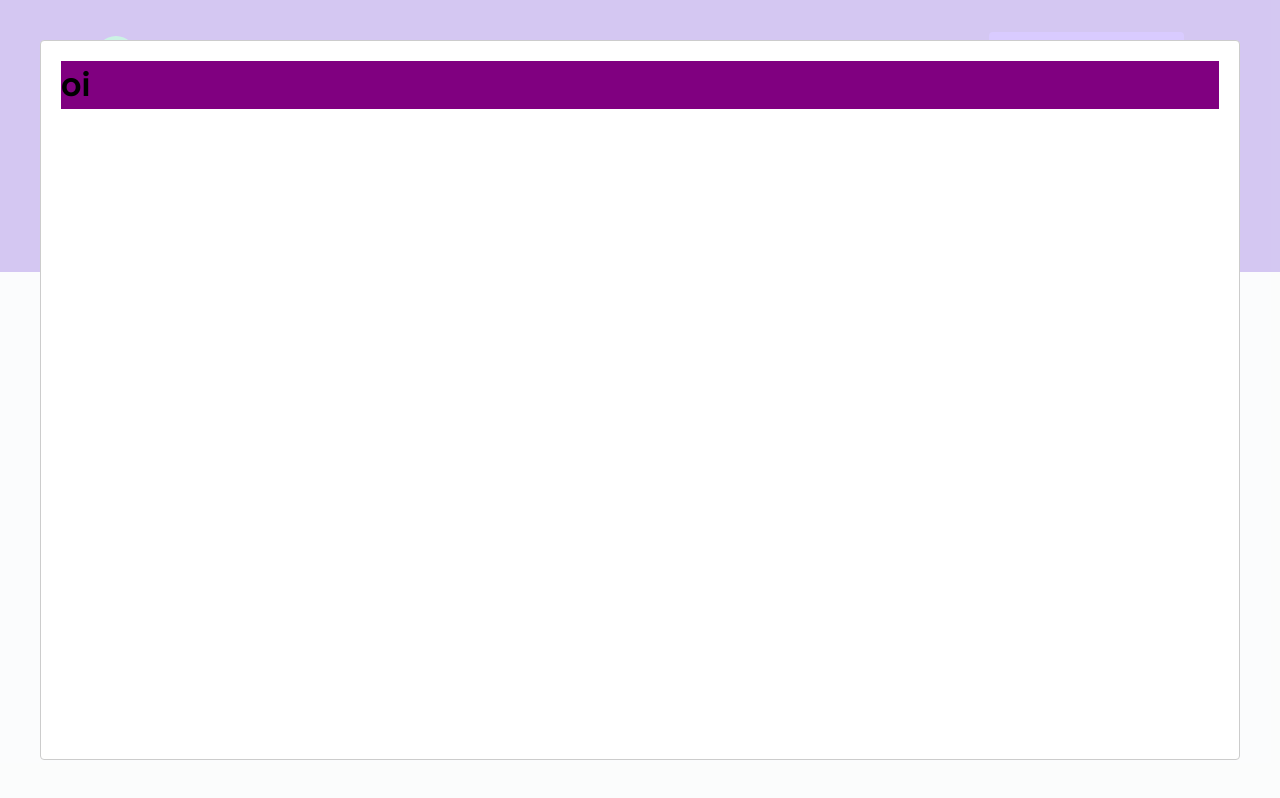
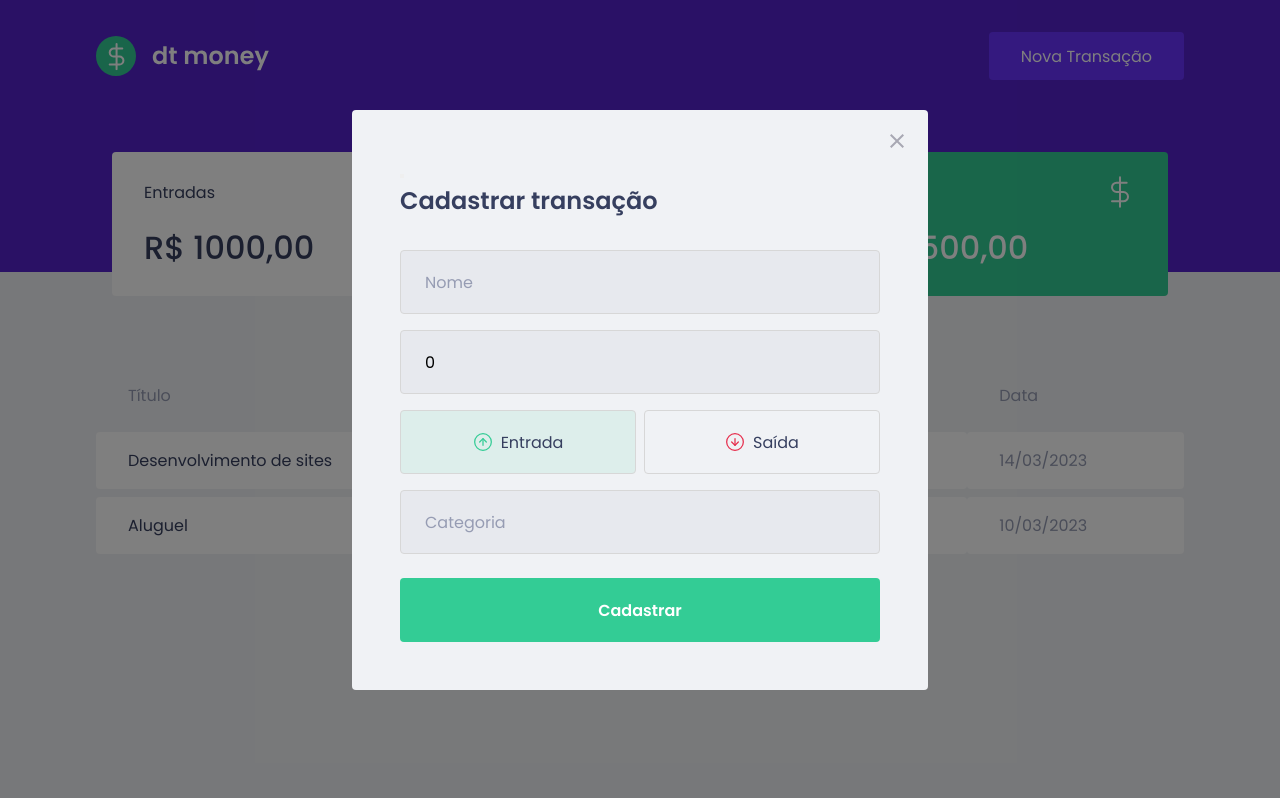
Before and after one commit to gustavospriebe/ignite-study, a React (Vite) app in the folder react/dt-money/: page / in a window 1280 px wide. Both pictures are taken after a click on the button "Nova Transação". Built offline with nearby package versions, Linux system fonts and the light colour scheme; no server answers; what miragejs would draw is missing.

Commit message:
api connection

```diff
--- a/react/dt-money/package.json
+++ b/react/dt-money/package.json
@@ -11,6 +11,7 @@
   "dependencies": {
     "axios": "^1.3.4",
     "miragejs": "^0.1.47",
+    "polished": "^4.2.2",
     "react": "^18.2.0",
     "react-dom": "^18.2.0",
     "react-modal": "^3.16.1",
--- a/react/dt-money/src/NewTransactionModal/index.tsx
+++ b/react/dt-money/src/NewTransactionModal/index.tsx
@@ -1,5 +1,11 @@
+import { useState, FormEvent } from "react";
+import { api } from "../sevices/api";
 import Modal from "react-modal";
-import { Container } from "./styles";
+import { Container, TransactionTypeContainer, TypeButton } from "./styles";
+import closeImg from "../assets/fechar.svg";
+import incomeImg from "../assets/entradas.svg";
+import outcomeImg from "../assets/saidas.svg";
+
 Modal.setAppElement("#root");
 
 interface NewTransactionModalProps {
@@ -11,10 +17,81 @@ export function NewTransactionModal({
     isOpen,
     onRequestClose,
 }: NewTransactionModalProps) {
+    const [title, setTitle] = useState("");
+    const [amount, setAmount] = useState(0);
+    const [category, setCategory] = useState("");
+    const [type, setType] = useState("deposit");
+
+    function handleNewTransaction(e: FormEvent) {
+        e.preventDefault();
+
+        const data = {
+            title,
+            amount,
+            category,
+            type,
+        };
+
+        api.post("/transactions", data);
+    }
+
     return (
-        <Modal isOpen={isOpen} onRequestClose={onRequestClose}>
-            <Container>
-                <h1>oi</h1>
+        <Modal
+            isOpen={isOpen}
+            onRequestClose={onRequestClose}
+            overlayClassName="react-modal-overlay"
+            className="react-modal-content"
+        >
+            <button>
+                <img
+                    src={closeImg}
+                    alt="Fechar modal"
+                    onClick={onRequestClose}
+                    className="react-modal-close"
+                />
+            </button>
+
+            <Container onSubmit={handleNewTransaction}>
+                <h2>Cadastrar transação</h2>
+                <input
+                    type="text"
+                    placeholder="Nome"
+                    value={title}
+                    onChange={(e) => setTitle(e.target.value)}
+                />
+                <input
+                    type="number"
+                    placeholder="Preço"
+                    value={amount}
+                    onChange={(e) => setAmount(Number(e.target.value))}
+                />
+                <TransactionTypeContainer>
+                    <TypeButton
+                        type="button"
+                        isActive={type === "deposit"}
+                        onClick={() => setType("deposit")}
+                        activeColor="green"
+                    >
+                        <img src={incomeImg} alt="Entrada" />
+                        <span>Entrada</span>
+                    </TypeButton>
+                    <TypeButton
+                        type="button"
+                        isActive={type === "withdraw"}
+                        onClick={() => setType("withdraw")}
+                        activeColor="red"
+                    >
+                        <img src={outcomeImg} alt="Saída" />
+                        <span>Saída</span>
+                    </TypeButton>
+                </TransactionTypeContainer>
+                <input
+                    type="text"
+                    placeholder="Categoria"
+                    value={category}
+                    onChange={(e) => setCategory(e.target.value)}
+                />
+                <button type="submit">Cadastrar</button>
             </Container>
         </Modal>
     );
--- a/react/dt-money/src/NewTransactionModal/styles.ts
+++ b/react/dt-money/src/NewTransactionModal/styles.ts
@@ -1,5 +1,99 @@
 import styled from "styled-components";
+import { darken, transparentize } from "polished";
 
-export const Container = styled.div`
-    background-color: purple;
+export const Container = styled.form`
+    h2 {
+        color: var(--text-title);
+        font-size: 1.5rem;
+        margin-bottom: 2rem;
+    }
+
+    input {
+        width: 100%;
+        padding: 0 1.5rem;
+        height: 4rem;
+        border-radius: 0.25rem;
+        background: var(--input-background);
+        border: 1px solid var(--input-border);
+
+        font-weight: 400;
+        font-size: 1rem;
+
+        &::placeholder {
+            color: var(--text-body);
+        }
+
+        & + input {
+            margin-top: 1rem;
+        }
+    }
+
+    button[type="submit"] {
+        width: 100%;
+        padding: 0 1.5rem;
+        height: 4rem;
+        background: var(--green);
+        color: #fff;
+        border-radius: 0.25rem;
+        border: 0;
+        font-size: 1rem;
+        margin-top: 1.5rem;
+        font-weight: 600;
+
+        transition: filter 0.2s;
+
+        :hover {
+            filter: brightness(0.9);
+        }
+    }
 `;
+
+export const TransactionTypeContainer = styled.div`
+    display: flex;
+    justify-content: center;
+    margin: 1rem 0;
+    gap: 0.5rem;
+`;
+
+interface TypeButtonProps {
+    isActive: boolean;
+    activeColor: "red" | "green";
+}
+
+const colors = {
+    green: "#33CC95",
+    red: "#E52E4D",
+};
+
+export const TypeButton = styled.button<TypeButtonProps>`
+    height: 4rem;
+    width: 100%;
+
+    display: flex;
+    align-items: center;
+    justify-content: center;
+
+    gap: 0.5rem;
+    background: ${(props) =>
+        props.isActive
+            ? transparentize(0.9, colors[props.activeColor])
+            : "transparent"};
+    border: 1px solid #d7d7d7;
+    border-radius: 0.25rem;
+
+    transition: border-color 0.2s;
+
+    :hover {
+        border-color: ${darken(0.1, "#d7d7d7")};
+    }
+
+    img {
+        width: 20px;
+        height: 20px;
+    }
+
+    span {
+        font-size: 1rem;
+        color: var(--text-title);
+    }
+`;
--- a/react/dt-money/src/main.tsx
+++ b/react/dt-money/src/main.tsx
@@ -1,23 +1,24 @@
 import React from "react";
 import ReactDOM from "react-dom/client";
 import { App } from "./App";
-import { createServer } from "miragejs";
+import { createServer, Model } from "miragejs";
 
 createServer({
+    models: {
+        transaction: Model,
+    },
+
     routes() {
         this.namespace = "api";
 
         this.get("/transactions", () => {
-            return [
-                {
-                    id: 1,
-                    title: "Transaction 1",
-                    amount: 400,
-                    type: "deposit",
-                    category: "Food",
-                    createdAt: new Date(),
-                },
-            ];
+            return this.schema.all("transaction");
+        });
+
+        this.post("/transactions", (schema, request) => {
+            const data = JSON.parse(request.requestBody);
+
+            return schema.create("transaction", data);
         });
     },
 });
--- a/react/dt-money/src/styles/global.ts
+++ b/react/dt-money/src/styles/global.ts
@@ -13,6 +13,9 @@ export const GlobalStyle = createGlobalStyle`
         --text-body: #969CB3;
 
         --shape: #FFFFFF;
+
+        --input-background: #e7e9ee;
+        --input-border: #d7d7d7;
     }
 
     html {
@@ -53,4 +56,42 @@ export const GlobalStyle = createGlobalStyle`
         cursor: not-allowed;
         opacity: 0.6;
     }
+
+    .react-modal-overlay {
+        background-color: rgba(0,0,0,0.5);
+
+        position: fixed;
+        top:0;
+        bottom:0;
+        left:0;
+        right:0;
+
+        display: flex;
+        align-items: center;
+        justify-content: center;
+    }
+
+    .react-modal-content {
+        width: 100%;
+        max-width: 576px;
+        background: var(--background);
+        padding: 3rem;
+        position: relative;
+        border-radius: 0.25rem;
+    }
+
+    .react-modal-close {
+         position: absolute;
+         right: 1.5rem;
+         top: 1.5rem;
+
+        transition: filter 0.2s;
+
+        :hover {
+            filter: brightness(0.9);
+        }
+
+         /* border: none; */
+         /* background: transparent */
+    }
 `;
```
Also changed, not shown: 1 other file (tests, documents, lock files or other folders).
